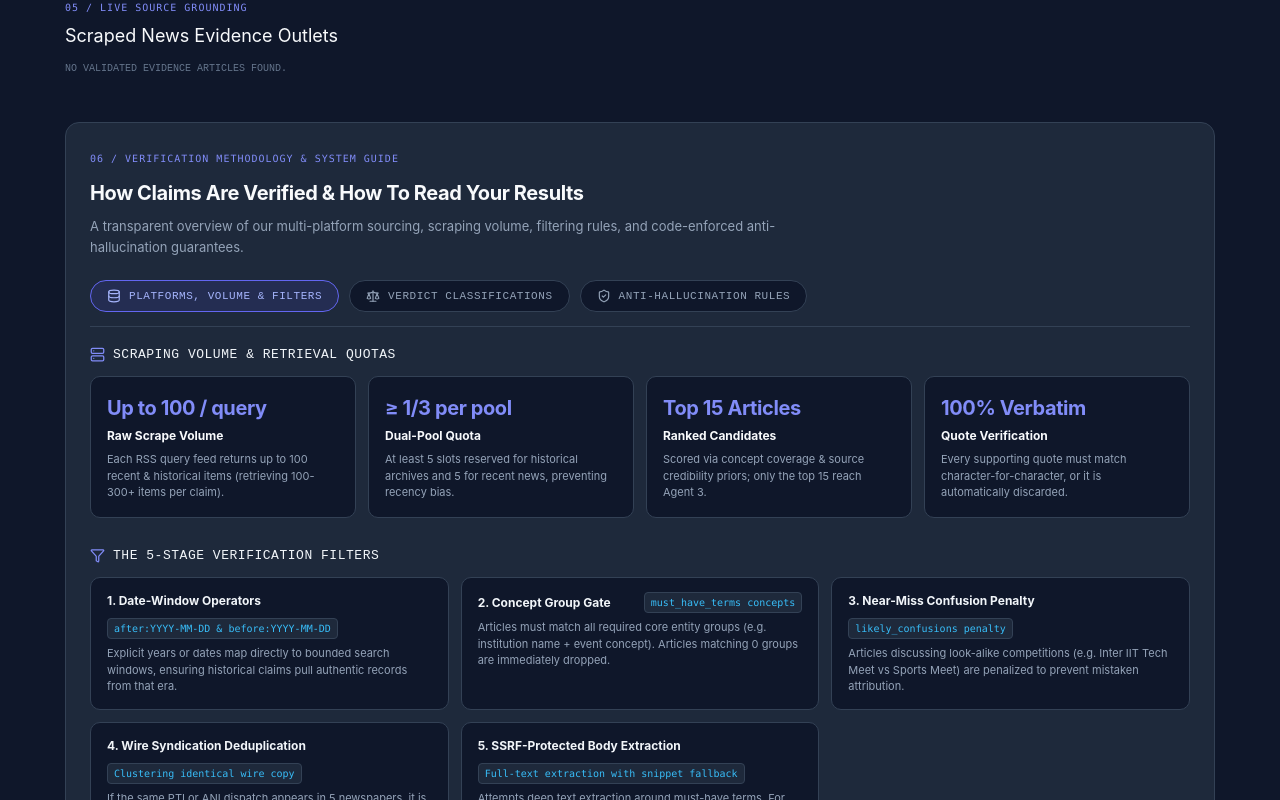
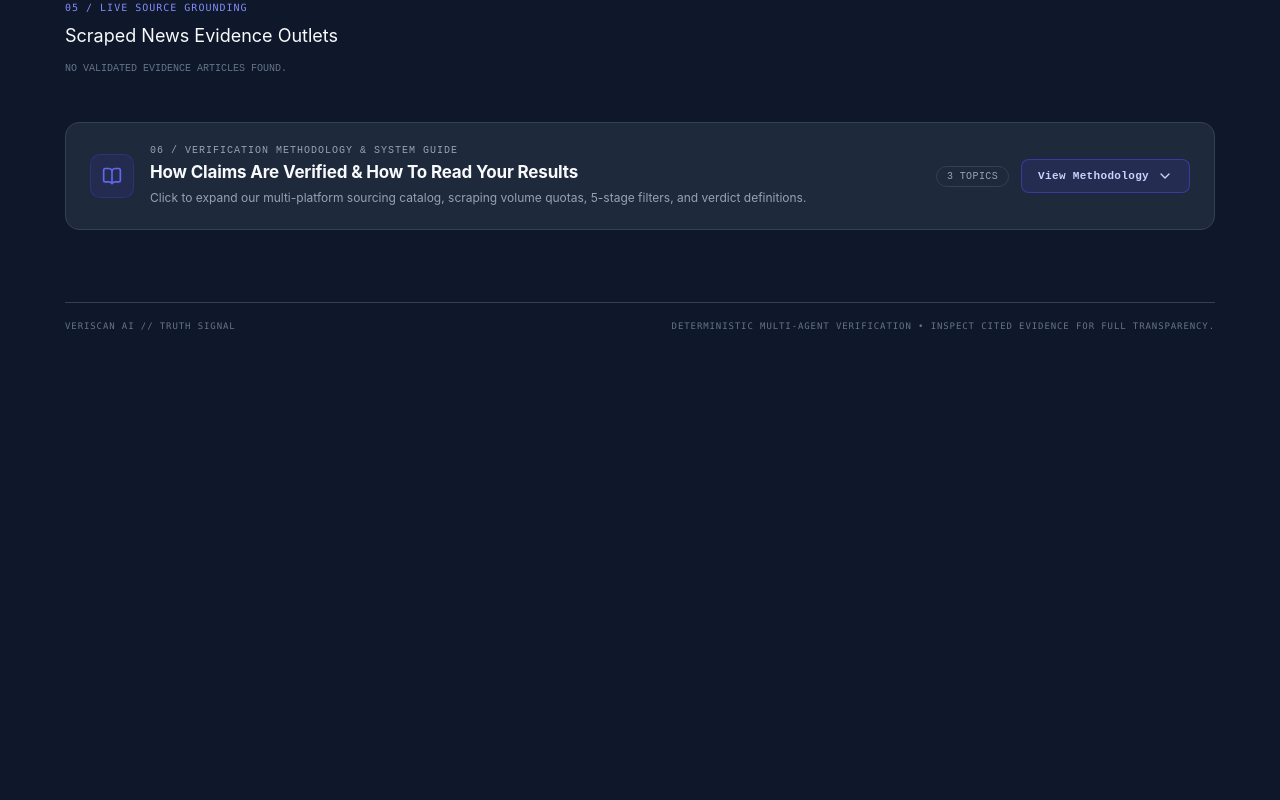
Before and after one commit to IshwarP32/FakeNews, a React (Vite) app in the folder frontend/: page / in a window 1280 px wide. Shown: the part 1280-2080 px from the top of the page. After the commit the page ends 1631 px from the top, so only its background shows below. Built offline with nearby package versions, Linux system fonts and the light colour scheme.

Commit message:
feat(frontend): add intuitive, beautifully styled collapsible guide drawer with explicit CTA and clear indicators

```diff
--- a/frontend/src/components/SystemGuide.jsx
+++ b/frontend/src/components/SystemGuide.jsx
@@ -15,7 +15,10 @@ import {
   ExternalLink,
   Info,
   Server,
-  Sparkles
+  Sparkles,
+  ChevronDown,
+  ChevronUp,
+  BookOpen
 } from 'lucide-react';
 
 const trustedPlatformCategories = [
@@ -202,20 +205,49 @@ const guarantees = [
 ];
 
 export default function SystemGuide() {
+  const [isOpen, setIsOpen] = useState(false);
   const [activeTab, setActiveTab] = useState('platforms');
 
   return (
-    <section className="system-guide-section">
-      <div className="guide-header">
-        <div>
+    <section className={`system-guide-section ${isOpen ? 'is-open' : ''}`}>
+      <div
+        className="guide-header-bar"
+        onClick={() => setIsOpen(!isOpen)}
+        role="button"
+        tabIndex={0}
+        onKeyDown={(e) => { if (e.key === 'Enter' || e.key === ' ') { e.preventDefault(); setIsOpen(!isOpen); } }}
+        aria-expanded={isOpen}
+      >
+        <div className="guide-header-left">
+          <div className="guide-icon-badge">
+            <BookOpen size={20} />
+          </div>
+          <div className="guide-header-text">
             <p className="eyebrow">06 / VERIFICATION METHODOLOGY & SYSTEM GUIDE</p>
             <h2>How Claims Are Verified & How To Read Your Results</h2>
             <p className="guide-subtitle">
-            A transparent overview of our multi-platform sourcing, scraping volume, filtering rules, and code-enforced anti-hallucination guarantees.
+              {isOpen
+                ? 'Multi-platform sourcing hierarchy, dual-pool scraping volume, and code-enforced anti-hallucination rules.'
+                : 'Click to expand our multi-platform sourcing catalog, scraping volume quotas, 5-stage filters, and verdict definitions.'}
             </p>
           </div>
         </div>
 
+        <div className="guide-header-right">
+          <span className="guide-badge-pill">3 Topics</span>
+          <button
+            type="button"
+            className={`guide-toggle-btn ${isOpen ? 'active' : ''}`}
+            onClick={(e) => { e.stopPropagation(); setIsOpen(!isOpen); }}
+          >
+            <span>{isOpen ? 'Collapse Guide' : 'View Methodology'}</span>
+            {isOpen ? <ChevronUp size={16} /> : <ChevronDown size={16} />}
+          </button>
+        </div>
+      </div>
+
+      {isOpen && (
+        <div className="guide-body-wrapper">
           <div className="guide-tabs">
         <button
           type="button"
@@ -364,6 +396,8 @@ export default function SystemGuide() {
           </div>
         )}
       </div>
+    </div>
+  )}
 </section>
   );
 }
--- a/frontend/src/index.css
+++ b/frontend/src/index.css
@@ -92,23 +92,132 @@ footer { display: flex; justify-content: space-between; padding: 17px 0; border-
 /* 06 / System Guide Section */
 .system-guide-section {
   margin-top: 48px;
-  padding: 28px 24px;
   border: 1px solid var(--border);
   border-radius: 14px;
   background: var(--surface);
+  overflow: hidden;
+  transition: border-color 0.25s ease, box-shadow 0.25s ease;
 }
-.guide-header h2 {
-  margin: 0;
-  font-size: 20px;
+.system-guide-section:hover {
+  border-color: #475569;
+}
+.system-guide-section.is-open {
+  border-color: #4f46e566;
+  box-shadow: 0 4px 24px -6px rgba(79, 70, 229, 0.15);
+}
+.guide-header-bar {
+  display: flex;
+  align-items: center;
+  justify-content: space-between;
+  gap: 16px;
+  padding: 22px 24px;
+  cursor: pointer;
+  user-select: none;
+  background: transparent;
+  transition: background 0.2s ease;
+}
+.guide-header-bar:hover {
+  background: rgba(255, 255, 255, 0.025);
+}
+.guide-header-left {
+  display: flex;
+  align-items: center;
+  gap: 16px;
+  min-width: 0;
+}
+.guide-icon-badge {
+  width: 44px;
+  height: 44px;
+  border-radius: 10px;
+  background: #4f46e51f;
+  border: 1px solid #4f46e544;
+  color: var(--indigo-light);
+  display: grid;
+  place-items: center;
+  flex-shrink: 0;
+}
+.guide-header-text {
+  min-width: 0;
+}
+.guide-header-text .eyebrow {
+  margin: 0 0 4px;
+  color: var(--muted);
+  font: 10px ui-monospace, monospace;
+  letter-spacing: 0.1em;
+}
+.guide-header-text h2 {
+  margin: 0 0 4px;
+  font-size: 17px;
   font-weight: 700;
-  letter-spacing: -0.02em;
+  letter-spacing: -0.01em;
+  color: #f8fafc;
 }
 .guide-subtitle {
-  max-width: 760px;
-  margin: 8px 0 0;
+  margin: 0;
   color: var(--muted);
-  font-size: 13px;
-  line-height: 1.6;
+  font-size: 12px;
+  line-height: 1.5;
+}
+.guide-header-right {
+  display: flex;
+  align-items: center;
+  gap: 12px;
+  flex-shrink: 0;
+}
+.guide-badge-pill {
+  padding: 4px 10px;
+  border-radius: 999px;
+  background: #1e293b;
+  border: 1px solid var(--border);
+  color: #94a3b8;
+  font: 10px ui-monospace, monospace;
+  letter-spacing: 0.04em;
+  text-transform: uppercase;
+}
+.guide-toggle-btn {
+  display: inline-flex;
+  align-items: center;
+  gap: 8px;
+  padding: 8px 16px;
+  border-radius: 8px;
+  border: 1px solid #4f46e588;
+  background: #4f46e522;
+  color: #c7d2fe;
+  font: 11px ui-monospace, monospace;
+  font-weight: 600;
+  letter-spacing: 0.03em;
+  cursor: pointer;
+  transition: all 0.2s ease;
+}
+.guide-header-bar:hover .guide-toggle-btn {
+  background: #4f46e53a;
+  border-color: #818cf8;
+  color: #ffffff;
+}
+.guide-toggle-btn.active {
+  background: #1e293b;
+  border-color: #334155;
+  color: #cbd5e1;
+}
+.guide-body-wrapper {
+  padding: 0 24px 28px;
+  border-top: 1px solid var(--border);
+  animation: fadeIn 0.25s ease-out;
+}
+@keyframes fadeIn {
+  from { opacity: 0; transform: translateY(-6px); }
+  to { opacity: 1; transform: translateY(0); }
+}
+@media (max-width: 680px) {
+  .guide-header-bar {
+    flex-direction: column;
+    align-items: flex-start;
+  }
+  .guide-header-right {
+    width: 100%;
+    justify-content: space-between;
+    margin-top: 10px;
+  }
 }
 .guide-tabs {
   display: flex;
```
Lines whose indentation alone changed are shown as unchanged.
